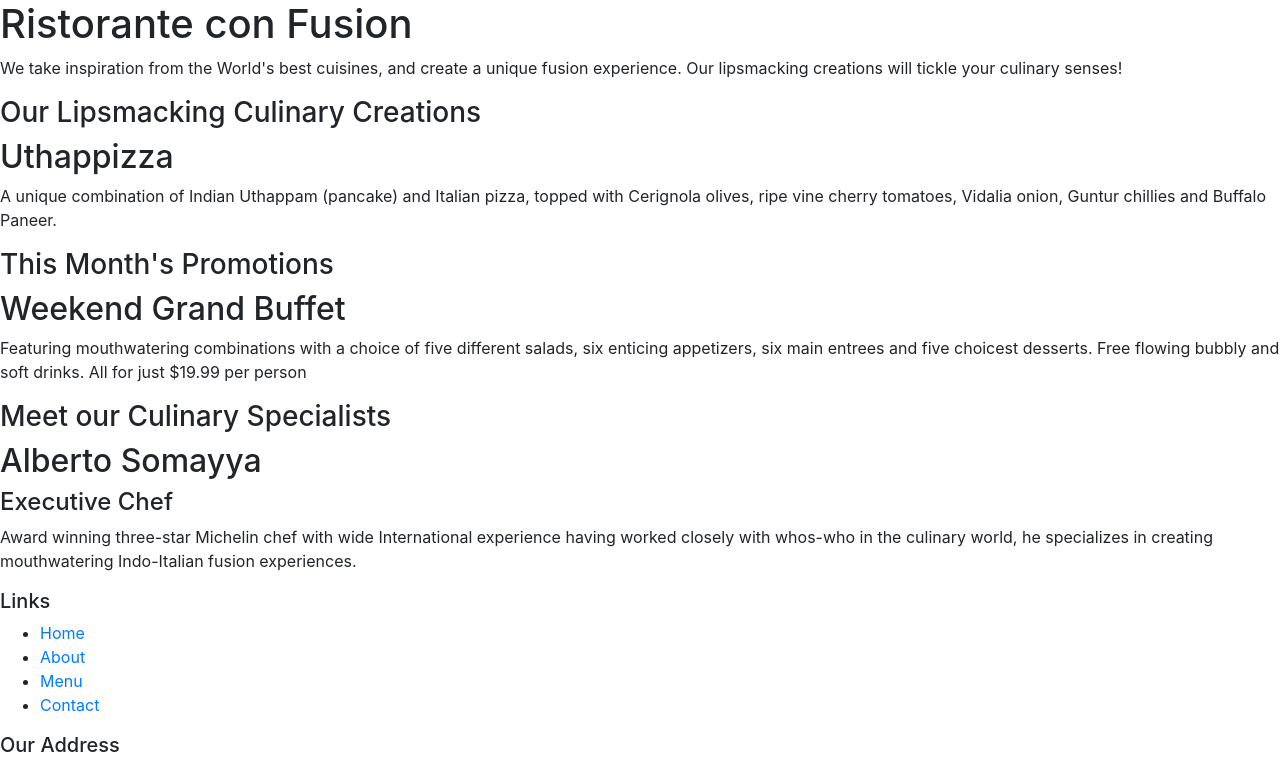
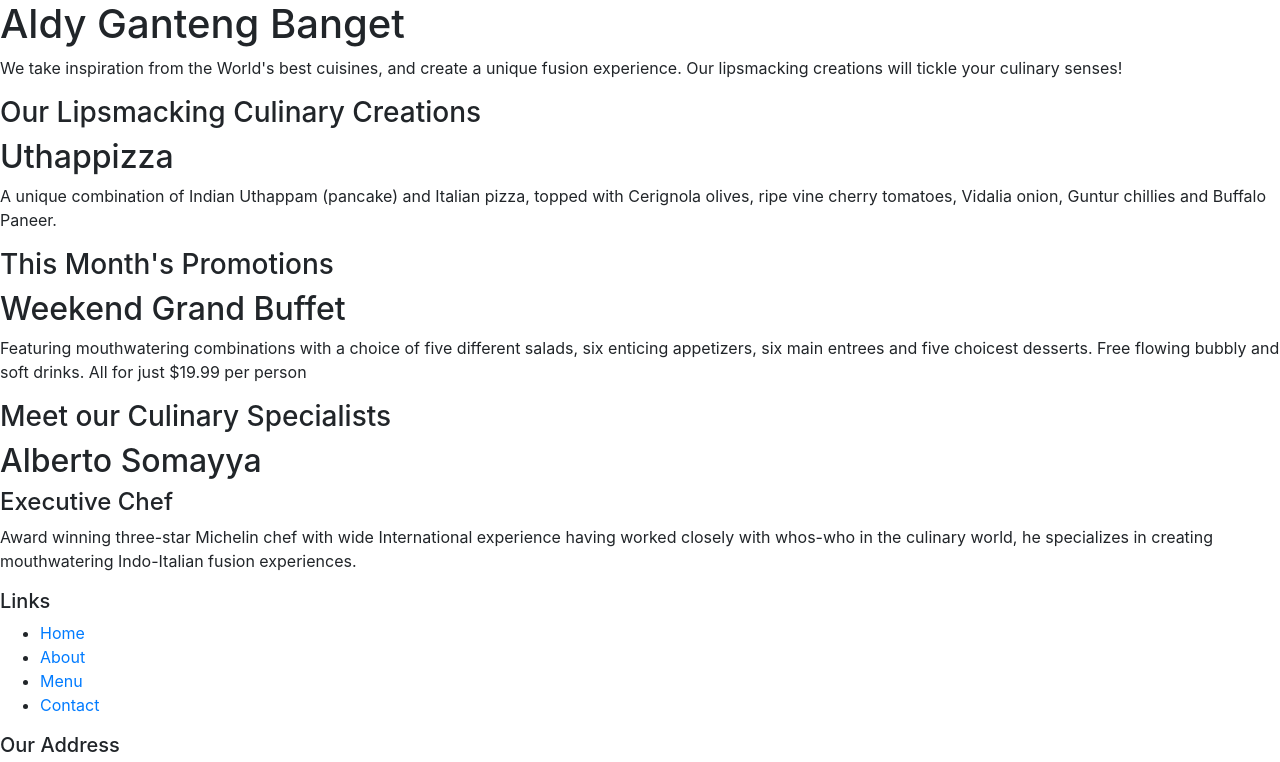
Before and after one commit to aldyboting/this-aldy-project, a website: page index.html in a window 1280 px wide. Shown: the top 762 px of the page. Drawn offline with nearby package versions, Linux system fonts and the light colour scheme.

Commit message:
Coba commit pakai IDE Kali Kedua

```diff
--- a/index.html
+++ b/index.html
@@ -18,7 +18,7 @@
         <div>
             <div>
                 <div>
-                    <h1>Ristorante con Fusion</h1>
+                    <h1>Aldy Ganteng Banget</h1>
                     <p>We take inspiration from the World's best cuisines, and create a unique fusion experience. Our lipsmacking creations will tickle your culinary senses!</p>
                 </div>
                 <div>
```
